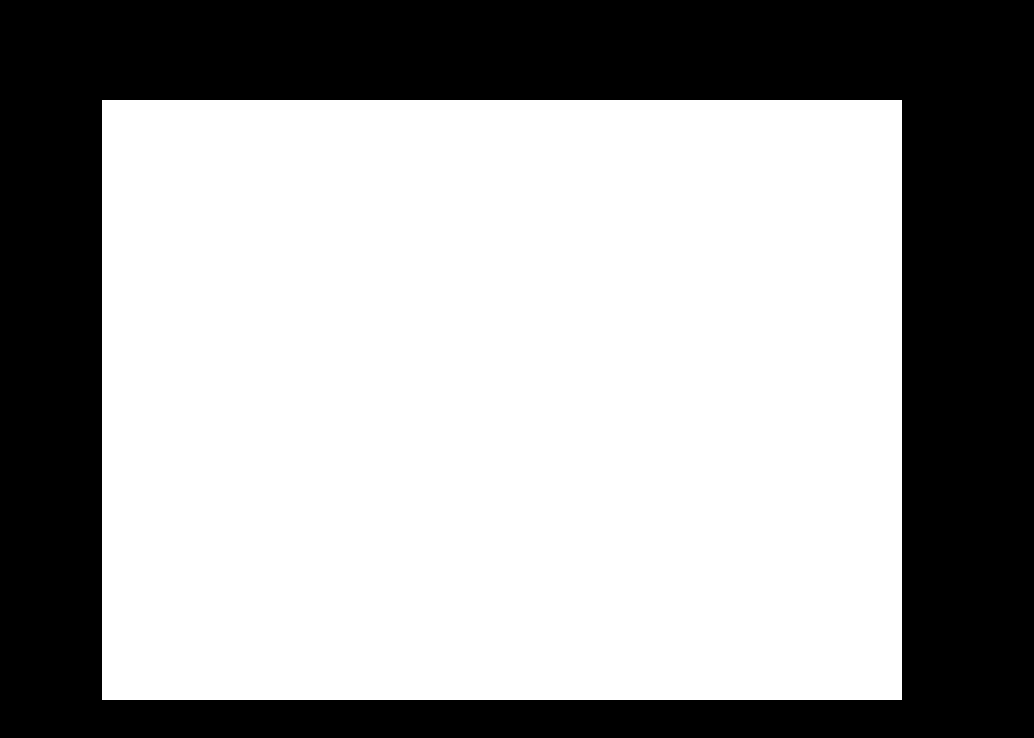
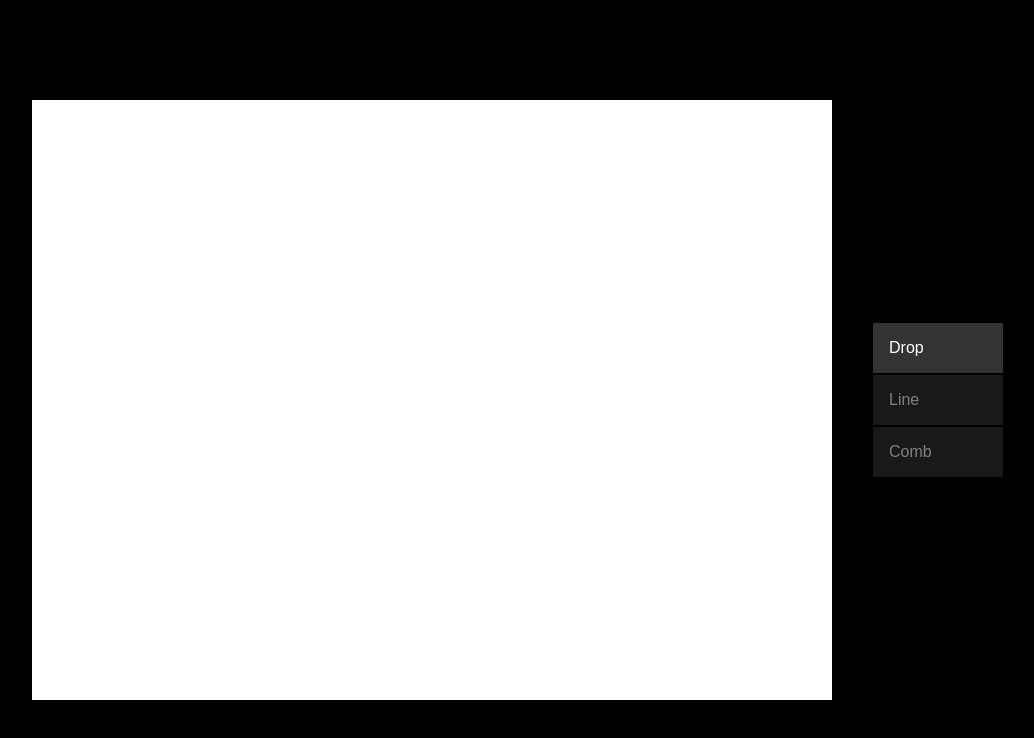
Before and after one commit to nonphoto/marbled-paper, a plain HTML site: page index.html in a window 1280 px wide. Shown: the whole page, without its empty margins (138-1172 px from the left). Drawn offline with Linux system fonts and the light colour scheme.

Commit message:
Add css controls

```diff
--- a/index.html
+++ b/index.html
@@ -10,5 +10,19 @@
 	<body>
 		<canvas id="canvas">
 		</canvas>
+		<ul class="controls">
+			<li class="control">
+				<input type="radio" name="pattern" id="pattern-drop" checked>
+				<label for="pattern-drop">Drop</label>
+			</li>
+			<li class="control">
+				<input type="radio" name="pattern" id="pattern-line">
+				<label for="pattern-line">Line</label>
+			</li>
+			<li class="control">
+				<input type="radio" name="pattern" id="pattern-comb">
+				<label for="pattern-comb">Comb</label>
+			</li>
+		</ul>
 	</body>
 </html>
--- a/style.css
+++ b/style.css
@@ -7,8 +7,38 @@ body {
   justify-content: center;
   align-items: center;
 
+  font-family: sans-serif;
+
   margin: 0;
 
   width: 100vw;
   height: 100vh;
 }
+
+.controls {
+  width: 100px;
+  color: white;
+  list-style-type: none;
+}
+
+.control {
+  border-color: black;
+  border-style: solid;
+  border-width: 1px;
+}
+
+.control input {
+  display: none;
+}
+
+.control input + label {
+  background-color: #333;
+  display: inline-block;
+  width: 100%;
+  padding: 1em;
+  opacity: 0.5;
+}
+
+.control input:checked + label {
+  opacity: 1;
+}
```
